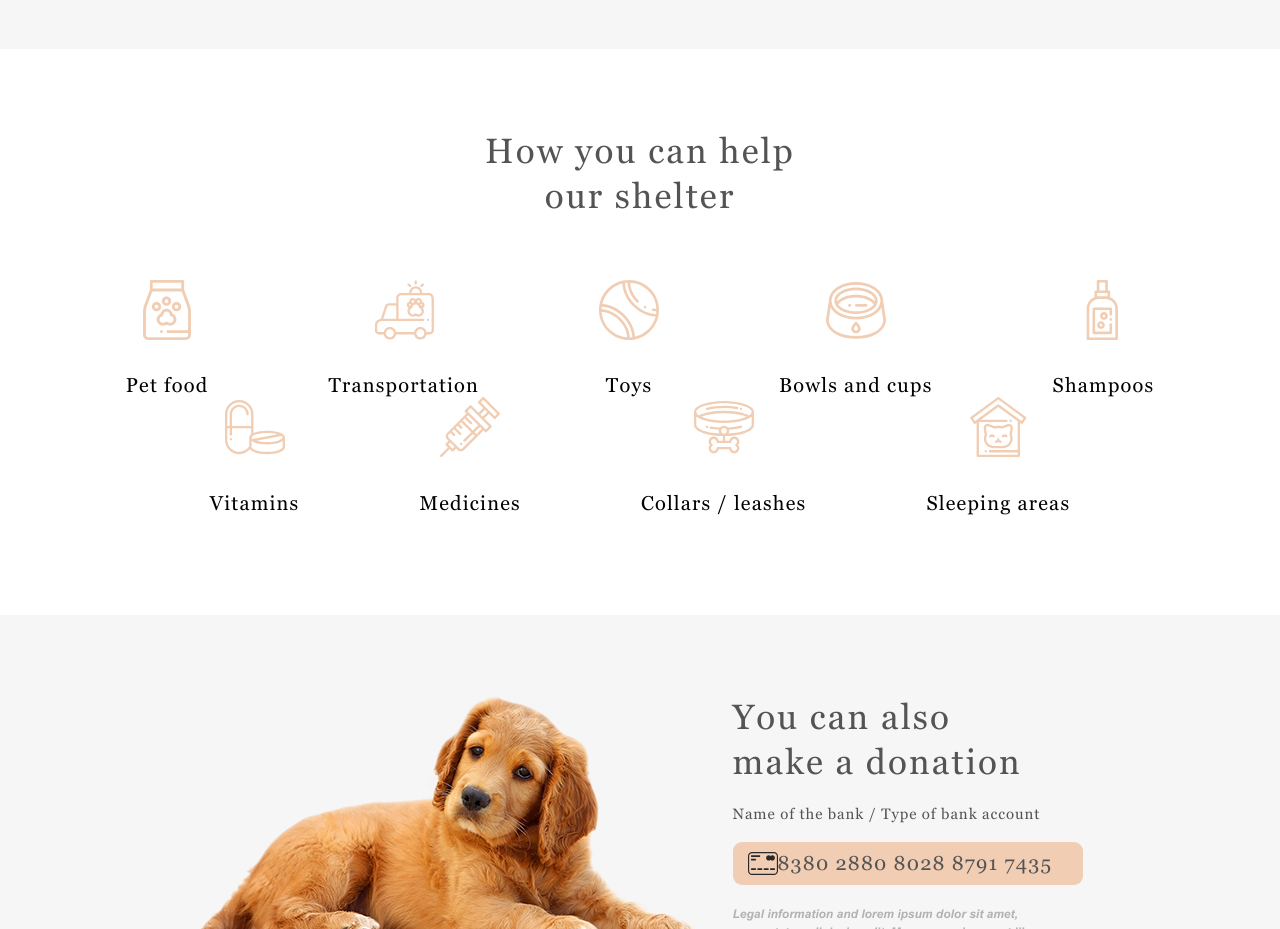
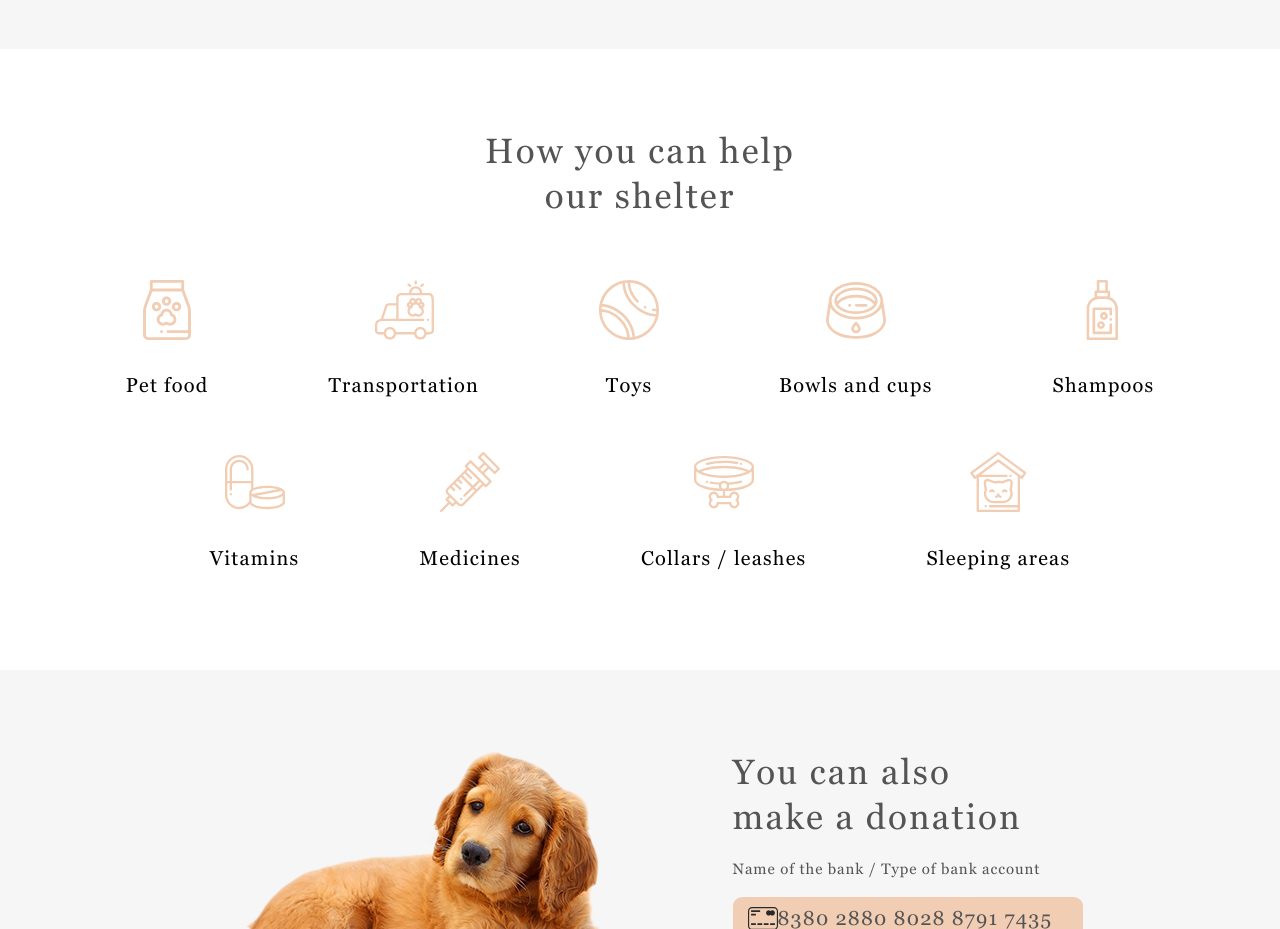
Before and after one commit to LinaSafina/Dog-Shelter, a website: page shelter/pages/main/index.html in a window 1280 px wide. Shown: the part 2300-3229 px from the top of the page. Drawn offline with Linux system fonts and the light colour scheme; files whose address does not match are found by name.

Commit message:
fix: change gap between 2 lines of li in help section on main page

```diff
--- a/shelter/sass/components/help.scss
+++ b/shelter/sass/components/help.scss
@@ -1,6 +1,6 @@
 .help {
   .help-content {
-    margin: 80px 40px 100px;
+    margin: 80px 40px 45px;
     h3 {
       @include h3();
       text-align: center;
@@ -11,14 +11,9 @@
       display: flex;
       justify-content: center;
       flex-wrap: wrap;
-
-      // display: grid;
-      // grid-template-columns: repeat(5, auto);
-      // grid-template-rows: 1fr;
-      // row-gap: 55px;
       text-align: center;
       li {
-        margin: 0 60px;
+        margin: 0 60px 55px;
         img {
           width: 60px;
           height: 60px;
```
Also changed, not shown: shelter/pages/main/main.css, 1 other file.
